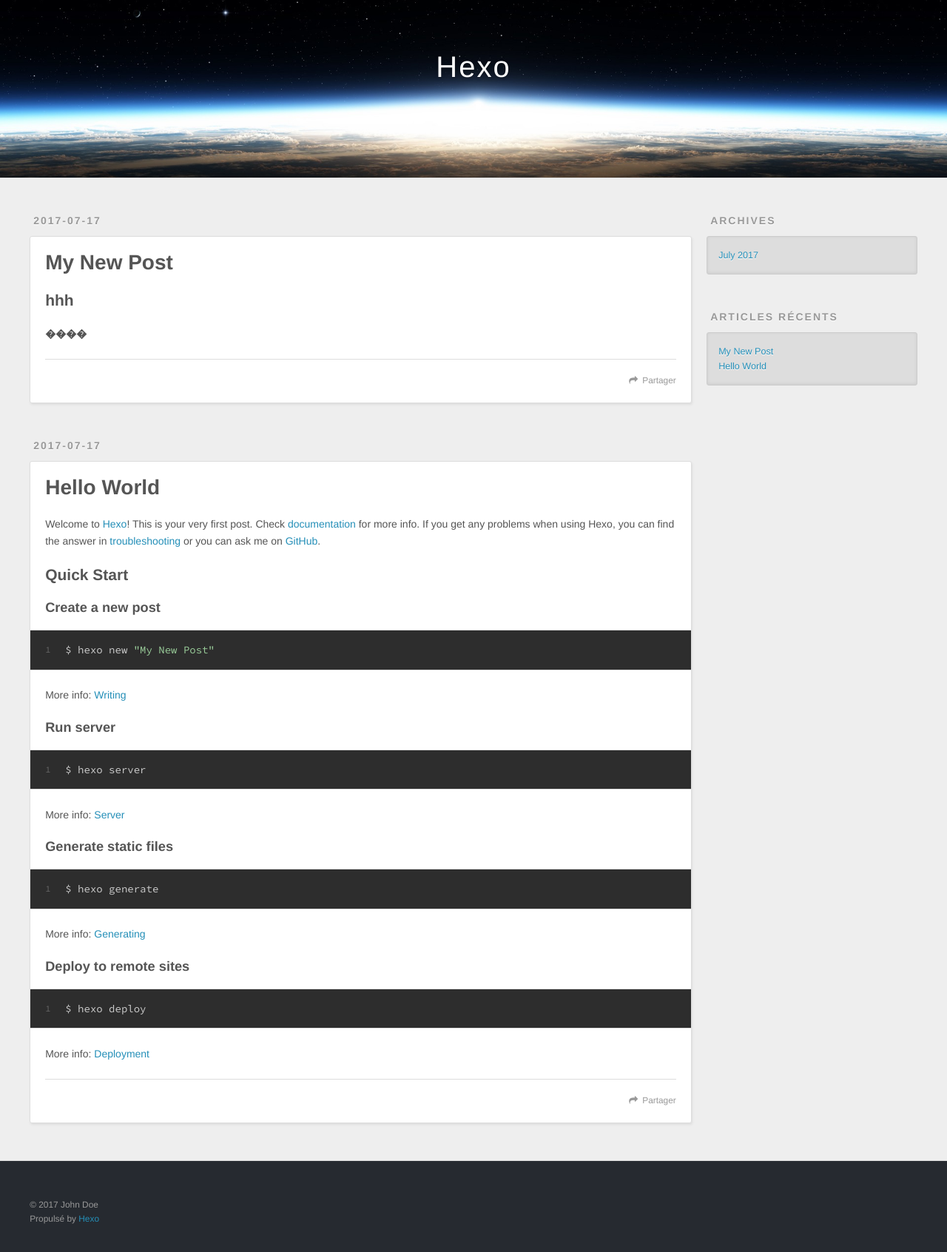
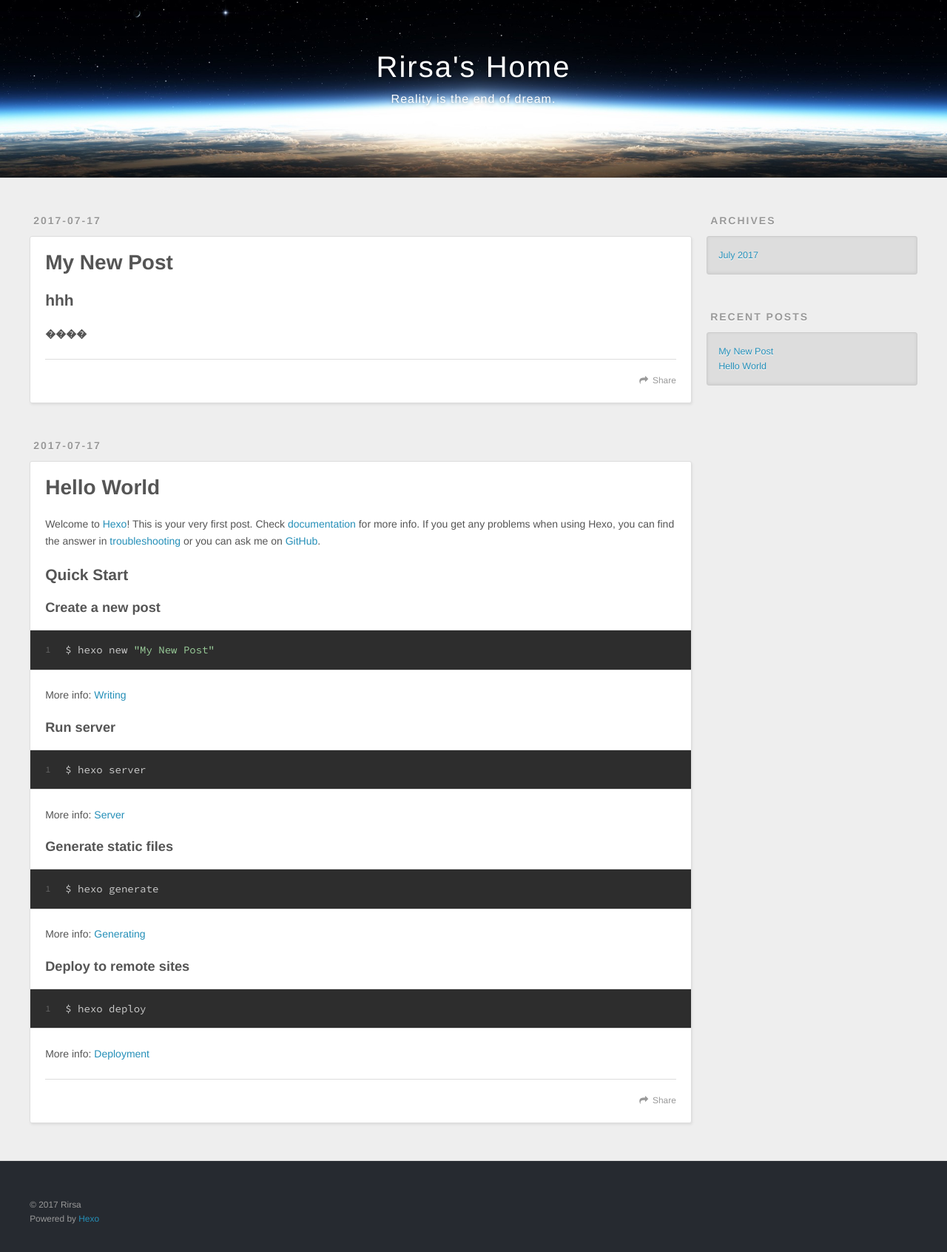
Before and after one commit to xxxblank/xxxblank.github.io, a plain HTML site: page index.html in a window 1280 px wide. Shown: the part 60-1752 px from the top of the page at 74% size. Drawn offline with nearby package versions, Linux system fonts and the light colour scheme.

Commit message:
Site updated: 2017-07-17 16:38:35

```diff
--- a/index.html
+++ b/index.html
@@ -3,16 +3,19 @@
 <head>
   <meta charset="utf-8">
 
-  <title>Hexo</title>
+  <title>Rirsa&#39;s Home</title>
   <meta name="viewport" content="width=device-width, initial-scale=1, maximum-scale=1">
-  <meta property="og:type" content="website">
-<meta property="og:title" content="Hexo">
+  <meta name="description" content="be strong,be friends">
+<meta property="og:type" content="website">
+<meta property="og:title" content="Rirsa&#39;s Home">
 <meta property="og:url" content="http://yoursite.com/index.html">
-<meta property="og:site_name" content="Hexo">
+<meta property="og:site_name" content="Rirsa&#39;s Home">
+<meta property="og:description" content="be strong,be friends">
 <meta name="twitter:card" content="summary">
-<meta name="twitter:title" content="Hexo">
+<meta name="twitter:title" content="Rirsa&#39;s Home">
+<meta name="twitter:description" content="be strong,be friends">
 
-    <link rel="alternate" href="/atom.xml" title="Hexo" type="application/atom+xml">
+    <link rel="alternate" href="/atom.xml" title="Rirsa&#39;s Home" type="application/atom+xml">
 
 
     <link rel="icon" href="/favicon.png">
@@ -33,8 +36,12 @@
   <div id="header-outer" class="outer">
     <div id="header-title" class="inner">
       <h1 id="logo-wrap">
-        <a href="/" id="logo">Hexo</a>
+        <a href="/" id="logo">Rirsa&#39;s Home</a>
       </h1>
+
+        <h2 id="subtitle-wrap">
+          <a href="/" id="subtitle">Reality is the end of dream.</a>
+        </h2>
 
     </div>
     <div id="header-inner" class="inner">
@@ -48,9 +55,9 @@
       </nav>
       <nav id="sub-nav">
 
-          <a id="nav-rss-link" class="nav-icon" href="/atom.xml" title="Flux RSS"></a>
+          <a id="nav-rss-link" class="nav-icon" href="/atom.xml" title="RSS Feed"></a>
 
-        <a id="nav-search-btn" class="nav-icon" title="Rechercher"></a>
+        <a id="nav-search-btn" class="nav-icon" title="Search"></a>
       </nav>
       <div id="search-form-wrap">
         <form action="//google.com/search" method="get" accept-charset="UTF-8" class="search-form"><input type="search" name="q" class="search-form-input" placeholder="Search"><button type="submit" class="search-form-submit">&#xF002;</button><input type="hidden" name="sitesearch" value="http://yoursite.com"></form>
@@ -88,7 +95,7 @@
 
     </div>
     <footer class="article-footer">
-      <a data-url="http://yoursite.com/2017/07/17/My-New-Post/" data-id="cj57va6bb0000zctuy32u7m1q" class="article-share-link">Partager</a>
+      <a data-url="http://yoursite.com/2017/07/17/My-New-Post/" data-id="cj57we83t0000bctuf307ue1n" class="article-share-link">Share</a>
 
 
     </footer>
@@ -133,7 +140,7 @@
 
     </div>
     <footer class="article-footer">
-      <a data-url="http://yoursite.com/2017/07/17/hello-world/" data-id="cj57va6bh0001zctulchbkk3k" class="article-share-link">Partager</a>
+      <a data-url="http://yoursite.com/2017/07/17/hello-world/" data-id="cj57we84c0001bctu012nzw1w" class="article-share-link">Share</a>
 
 
     </footer>
@@ -168,7 +175,7 @@
 
 
   <div class="widget-wrap">
-    <h3 class="widget-title">Articles récents</h3>
+    <h3 class="widget-title">Recent Posts</h3>
     <div class="widget">
       <ul>
 
@@ -192,8 +199,8 @@
 
   <div class="outer">
     <div id="footer-info" class="inner">
-      &copy; 2017 John Doe<br>
-      Propulsé by <a href="http://hexo.io/" target="_blank">Hexo</a>
+      &copy; 2017 Rirsa<br>
+      Powered by <a href="http://hexo.io/" target="_blank">Hexo</a>
     </div>
   </div>
 </footer>
```
Also changed, not shown: 2017/07/17/My-New-Post/index.html (+15 -11 lines), 2017/07/17/hello-world/index.html (+15 -11 lines), archives/2017/07/index.html (+19 -12 lines), archives/2017/index.html (+19 -12 lines), archives/index.html (+19 -12 lines).
